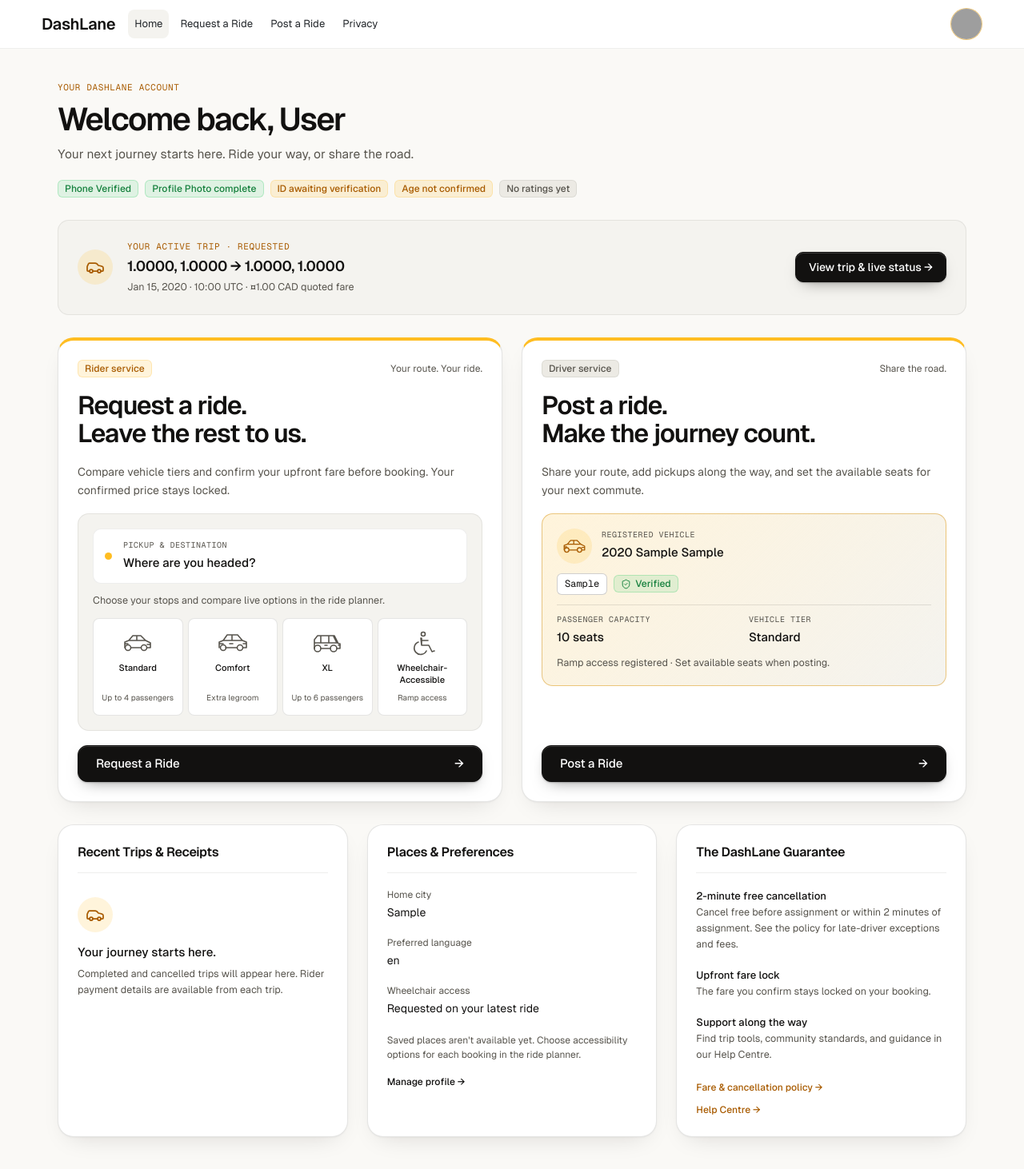
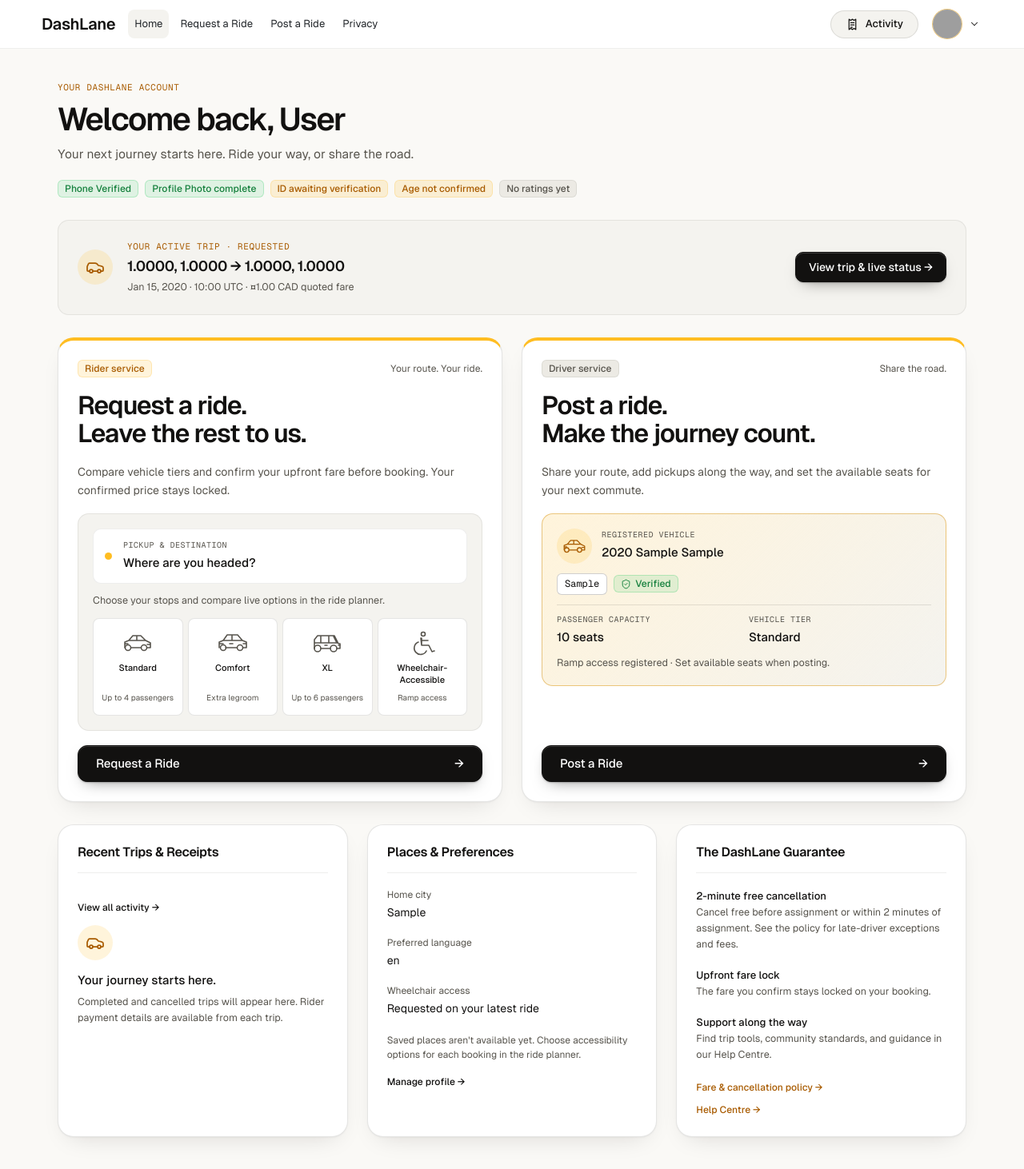
Before and after one commit to Saad5A/DashLane, an ASP.NET Core app: page / in a window 1280 px wide. Shown: the top 1462 px of the page at 80% size. Run offline with ASP.NET Core 8, Linux system fonts and the light colour scheme; the visitor is signed in with stand-in values (Sample User, id 1); tables that the repository leaves empty hold one stand-in row (values such as "Sample post"); style sheets or scripts are compiled from the project's sources; the project's own start-up code is not run, and a stand-in starts its controllers and pages; some libraries are stand-ins or nearby versions; grey boxes are pictures that could not be loaded.

Commit message:
feat(nav): add Activity pill, profile dropdown checklist with rotating chevron, and sign-out

```diff
--- a/Controllers/HomeController.cs
+++ b/Controllers/HomeController.cs
@@ -62,6 +62,29 @@ public class HomeController : Controller
 
     [HttpGet]
     public IActionResult Dashboard() => RedirectToActionPermanent(nameof(Index));
+
+    [Authorize]
+    [HttpGet]
+    [ResponseCache(Duration = 0, Location = ResponseCacheLocation.None, NoStore = true)]
+    public async Task<IActionResult> Activity()
+    {
+        var member = await CurrentMember();
+        var ct = HttpContext.RequestAborted;
+        var bookings = await _db.RideBookings.AsNoTracking()
+            .Where(r => r.RiderId == member.Id ||
+                (r.AssignedUtc != null && r.Driver != null && r.Driver.MemberId == member.Id))
+            .OrderByDescending(r => r.RequestedUtc).ToListAsync(ct);
+        var posted = await _db.PostedRides.AsNoTracking()
+            .Where(r => r.Driver.MemberId == member.Id)
+            .OrderByDescending(r => r.DepartureTime).ToListAsync(ct);
+        var trips = bookings.Select(r => new RecentTripItemViewModel(r.Id, r.RequestedUtc,
+                DashboardPlace(r.PickupLatitude, r.PickupLongitude), DashboardPlace(r.DestinationLatitude, r.DestinationLongitude),
+                r.RiderId == member.Id ? "Rider" : "Driver", r.Fare, r.Status.ToString(), false))
+            .Concat(posted.Select(r => new RecentTripItemViewModel(r.Id, r.DepartureTime,
+                r.OriginAddress, r.DestinationAddress, "Driver", r.EstimatedPricePerSeat, r.Status.ToString(), true)))
+            .OrderByDescending(r => r.Date).ToList();
+        return View(new ActivityViewModel(trips));
+    }
 
     private async Task<IActionResult> MemberHomeAsync(Member member)
     {
@@ -712,7 +735,7 @@ public class HomeController : Controller
     [ResponseCache(Duration = 0, Location = ResponseCacheLocation.None, NoStore = true)]
     public IActionResult Error()
     {
-        return View(new ErrorViewModel { RequestId = Activity.Current?.Id ?? HttpContext.TraceIdentifier });
+        return View(new ErrorViewModel { RequestId = System.Diagnostics.Activity.Current?.Id ?? HttpContext.TraceIdentifier });
     }
 
     private static readonly (string Action, string Label)[] SetupSteps =
--- /dev/null
+++ b/Models/ActivityViewModel.cs
@@ -0,0 +1,3 @@
+namespace DashLane.Models;
+
+public record ActivityViewModel(IReadOnlyList<RecentTripItemViewModel> Trips);
--- a/Views/Home/Dashboard.cshtml
+++ b/Views/Home/Dashboard.cshtml
@@ -102,6 +102,7 @@
     <div class="dash-snapshot">
         <section class="dash-card" aria-labelledby="recent-title">
             <h2 class="dash-section-title" id="recent-title">Recent Trips &amp; Receipts</h2>
+            <a class="dash-text-link" asp-controller="Home" asp-action="Activity">View all activity →</a>
             @if (Model.RecentTrips.Count == 0)
             {
                 <div class="dash-empty"><span class="dash-symbol" aria-hidden="true">@Icon.Get("car", 24)</span><h3>Your journey starts here.</h3><p>Completed and cancelled trips will appear here. Rider payment details are available from each trip.</p></div>
--- a/Views/Shared/_Layout.cshtml
+++ b/Views/Shared/_Layout.cshtml
@@ -7,10 +7,6 @@
     {
         navbarMember = await NavbarMembership.FindAsync(navbarMemberId);
     }
-    var navbarName = navbarMember?.FullName ?? User.Identity?.Name ?? "";
-    var navbarParts = navbarName.Split(' ', StringSplitOptions.RemoveEmptyEntries);
-    var navbarInitials = navbarParts.Length == 0 ? "?" :
-        string.Concat(navbarParts.Take(1).Concat(navbarParts.Length > 1 ? navbarParts.TakeLast(1) : Array.Empty<string>()).Select(p => p[..1])).ToUpperInvariant();
     var isHome = string.Equals(ViewContext.RouteData.Values["controller"]?.ToString(), "Home", StringComparison.OrdinalIgnoreCase) &&
         string.Equals(ViewContext.RouteData.Values["action"]?.ToString(), "Index", StringComparison.OrdinalIgnoreCase);
 }
@@ -51,16 +47,13 @@
                 </div>
                 @if (User.Identity?.IsAuthenticated == true)
                 {
-                    <a class="navbar-profile" asp-controller="Home" asp-action="Profile" title="Edit profile" aria-label="Edit your profile">
-                        @if (!string.IsNullOrWhiteSpace(navbarMember?.PhotoFileName))
-                        {
-                            <img src="@Url.Action("Photo", "Home")" alt="" width="40" height="40" />
-                        }
-                        else
-                        {
-                            <span aria-hidden="true">@navbarInitials</span>
-                        }
-                    </a>
+                    <div class="nav-account-cluster">
+                        <a class="nav-activity" asp-controller="Home" asp-action="Activity" aria-current="@(ViewContext.RouteData.Values["controller"]?.ToString() == "Home" && ViewContext.RouteData.Values["action"]?.ToString() == "Activity" ? "page" : null)">
+                            <svg width="17" height="17" viewBox="0 0 24 24" fill="none" stroke="currentColor" stroke-width="1.7" stroke-linecap="round" stroke-linejoin="round" aria-hidden="true"><path d="M6 3l3 2 3-2 3 2 3-2v18l-3-2-3 2-3-2-3 2V3Z" /><path d="M9 9h6M9 13h6M9 17h3" /></svg>
+                            <span>Activity</span>
+                        </a>
+                        <partial name="_ProfileMenu" model="@(navbarMember ?? new Member { FullName = User.Identity?.Name ?? "" })" />
+                    </div>
                 }
             </div>
         </nav>
--- /dev/null
+++ b/Views/Shared/_ProfileMenu.cshtml
@@ -0,0 +1,51 @@
+@model Member
+@{
+    var parts = Model.FullName.Split(' ', StringSplitOptions.RemoveEmptyEntries);
+    var initials = parts.Length == 0 ? "?" : string.Concat(parts[0][..1], parts.Length > 1 ? parts[^1][..1] : "").ToUpperInvariant();
+    var currentAction = ViewContext.RouteData.Values["action"]?.ToString();
+    var currentController = ViewContext.RouteData.Values["controller"]?.ToString();
+    var steps = new[]
+    {
+        ("About you", "AboutYou", Model.DateOfBirth.HasValue && !string.IsNullOrWhiteSpace(Model.LegalName)),
+        ("Profile", "Profile", Model.ProfileCompletedUtc.HasValue),
+        ("Phone", "Contact", Model.PhoneVerified),
+        ("Identity", "Identity", !string.IsNullOrWhiteSpace(Model.DocumentFileName)),
+        ("Review", "Review", Model.OnboardingCompletedUtc.HasValue)
+    };
+    var firstPending = Array.FindIndex(steps, step => !step.Item3);
+}
+<div class="dropdown dashlane-profile-menu">
+    <button class="profile-menu-trigger" id="profile-menu-trigger" type="button" data-bs-toggle="dropdown" aria-expanded="false" aria-controls="profile-menu-popover" aria-label="Open account menu">
+        <span class="navbar-profile">
+            @if (!string.IsNullOrWhiteSpace(Model.PhotoFileName))
+            {
+                <img src="@Url.Action("Photo", "Home")" alt="" width="38" height="38" />
+            }
+            else
+            {
+                <span aria-hidden="true">@initials</span>
+            }
+        </span>
+        @Icon.Get("chevron-down", 14, "profile-chevron")
+    </button>
+    <div class="dropdown-menu dropdown-menu-end profile-popover" id="profile-menu-popover" aria-labelledby="profile-menu-trigger">
+        <p class="profile-popover-title">Account &amp; setup</p>
+        <p class="profile-popover-subtitle">Edit your details and review your setup.</p>
+        @for (var i = 0; i < steps.Length; i++)
+        {
+            var (label, action, done) = steps[i];
+            var isCurrent = string.Equals(currentController, "Home", StringComparison.OrdinalIgnoreCase) &&
+                string.Equals(currentAction, action, StringComparison.OrdinalIgnoreCase);
+            var highlighted = isCurrent || (firstPending == i && !steps.Any(s => s.Item2 == currentAction));
+            <a class="dropdown-item profile-step @(highlighted ? "is-current" : "")" asp-controller="Home" asp-action="@action" aria-current="@(isCurrent ? "page" : null)">
+                <span class="profile-step-node @(done ? "is-done" : "")" aria-hidden="true">@if (done) { @Icon.Get("check", 13) } else { @(i + 1) }</span>
+                <span>@label</span><span class="profile-step-status">@(done ? "done" : "pending")</span>
+            </a>
+        }
+        <hr class="dropdown-divider my-2" />
+        <form asp-controller="Home" asp-action="SignOut" asp-antiforgery="false" method="post">
+            @Html.AntiForgeryToken()
+            <button class="dropdown-item profile-signout" type="submit">@Icon.Get("log-out", 17) <span>Sign out</span></button>
+        </form>
+    </div>
+</div>
--- a/wwwroot/css/site.css
+++ b/wwwroot/css/site.css
@@ -34,7 +34,7 @@ body {
   flex: 0 0 40px;
   width: 40px;
   height: 40px;
-  margin-left: 16px;
+  margin-left: 0;
   border-radius: 50%;
   border: 1px solid var(--accent-line, rgba(214, 140, 0, .45));
   background: var(--accent-soft, rgba(255, 176, 0, .14));
@@ -47,7 +47,65 @@ body {
 .navbar .navbar-profile:hover { color: var(--accent-ink, #1f1500); background: var(--accent-2, #ffcb52); }
 .navbar-profile:focus-visible { outline: 2px solid var(--accent-text, #a85b00); outline-offset: 3px; }
 @media (max-width: 575px) {
-  .navbar-profile { order: 2; }
+  .nav-account-cluster { order: 2; margin-left: auto; }
   .navbar-toggler { order: 3; }
   .navbar-collapse { order: 4; }
 }
+
+.nav-account-cluster {
+  --nav-surface: var(--surface, #ffffff);
+  --nav-soft: var(--surface-2, #f4f3ef);
+  --nav-ink: var(--text, #121110);
+  --nav-muted: var(--text-2, #57544d);
+  --nav-line: var(--line-2, rgba(20, 18, 12, .11));
+  --nav-gold: var(--accent-text, #a85b00);
+  --nav-gold-soft: var(--accent-soft, rgba(255, 176, 0, .14));
+  display: flex;
+  align-items: center;
+  gap: 14px;
+  flex-shrink: 0;
+  font: 14px var(--sans, "Geist", system-ui, sans-serif);
+}
+.navbar .nav-activity { display: inline-flex; align-items: center; gap: 8px; padding: 8px 18px; border-radius: 9999px; background: var(--nav-soft); color: var(--nav-ink); border: 1px solid var(--nav-line); text-decoration: none; white-space: nowrap; font-size: 13px; font-weight: 500; }
+.navbar .nav-activity:hover, .navbar .nav-activity[aria-current="page"] { background: var(--nav-gold-soft); border-color: var(--accent-line, rgba(214, 140, 0, .45)); }
+.profile-menu-trigger { display: inline-flex; align-items: center; gap: 8px; padding: 3px; border: 0; border-radius: 999px; background: transparent; color: var(--nav-ink); }
+.navbar .profile-menu-trigger .navbar-profile { width: 38px; height: 38px; flex-basis: 38px; }
+.profile-chevron { transition: transform .18s ease; }
+.profile-menu-trigger[aria-expanded="true"] .profile-chevron { transform: rotate(180deg); }
+.profile-menu-trigger:hover .navbar-profile { background: var(--accent-2, #ffcb52); }
+.profile-menu-trigger:focus-visible, .navbar .nav-activity:focus-visible { outline: 2px solid var(--nav-gold); outline-offset: 3px; }
+.dashlane-profile-menu .profile-popover { min-width: min(280px, calc(100vw - 24px)); max-width: calc(100vw - 24px); margin-top: 10px; padding: 12px; border: 1px solid var(--nav-line); border-radius: 16px; background: var(--nav-surface); color: var(--nav-ink); box-shadow: var(--edge, inset 0 1px 0 rgba(255, 255, 255, .9)), var(--lift, 0 1px 2px rgba(20, 18, 12, .04), 0 12px 32px -16px rgba(20, 18, 12, .18)); z-index: 1050; }
+.profile-popover-title { padding: 4px 8px; margin: 0; font-weight: 600; font-size: 14px; }
+.profile-popover-subtitle { padding: 0 8px 12px; margin: 0; color: var(--nav-muted); font-size: 12px; }
+.profile-popover .profile-step { display: flex; align-items: center; gap: 10px; padding: 9px 8px; border: 1px solid transparent; border-radius: 10px; font-size: 13px; color: var(--nav-ink); text-decoration: none; }
+.profile-step-node { display: inline-flex; align-items: center; justify-content: center; width: 25px; height: 25px; flex-shrink: 0; border: 1px solid var(--nav-line); border-radius: 50%; font-size: 11px; color: var(--nav-muted); }
+.profile-step-node.is-done { background: var(--ok-soft, rgba(34, 197, 94, .12)); color: var(--ok, #15803d); }
+.profile-popover .profile-step.is-current { background: var(--nav-gold-soft); }
+.profile-step.is-current .profile-step-node { color: var(--nav-gold); border-color: var(--accent-line, rgba(214, 140, 0, .45)); }
+.profile-step-status { margin-left: auto; color: var(--nav-muted); font-size: 11px; }
+.profile-popover .profile-step:hover, .profile-popover .profile-step:focus { background: var(--nav-soft); color: var(--nav-ink); }
+.profile-popover .dropdown-divider { border-color: var(--nav-line); opacity: 1; }
+.profile-popover .profile-signout { display: flex; align-items: center; gap: 10px; border-radius: 10px; padding: 11px 10px; font-size: 13px; color: var(--nav-ink); }
+.profile-popover .profile-signout:hover, .profile-popover .profile-signout:focus { background: var(--nav-soft); color: var(--nav-ink); }
+@media (max-width: 575px) { .nav-account-cluster { gap: 7px; } .navbar .nav-activity { padding: 8px 10px; gap: 5px; font-size: 12px; } .profile-menu-trigger { gap: 5px; } .navbar-toggler { padding-inline: 6px; margin-left: 6px; } }
+@media (prefers-reduced-motion: reduce) { .profile-chevron { transition: none; } }
+
+.activity-page { padding: 36px 0; }
+.activity-back { display: inline-flex; align-items: center; gap: 8px; font-size: 13px; margin-bottom: 26px; }
+.activity-page h1 { font-size: clamp(28px, 4vw, 40px); letter-spacing: -.045em; font-weight: 600; margin: 10px 0; }
+.activity-page header > p:last-child { color: var(--text-2); max-width: 640px; }
+.activity-count { margin-top: 26px; font-size: 12px; color: var(--text-2); }
+.activity-list { display: grid; gap: 12px; margin-top: 14px; }
+.activity-trip, .activity-empty { padding: 24px; border: 1px solid var(--line-2); border-radius: var(--r-lg); background: var(--surface); box-shadow: var(--edge), var(--lift); }
+.activity-trip { display: flex; justify-content: space-between; gap: 24px; }
+.activity-trip-main { min-width: 0; }
+.activity-trip h2 { font-size: 17px; line-height: 1.4; margin: 8px 0 12px; font-weight: 600; overflow-wrap: anywhere; }
+.activity-meta { font-size: 12px; color: var(--text-2); }
+.activity-trip-details { text-align: right; flex-shrink: 0; display: flex; flex-direction: column; align-items: flex-end; gap: 5px; }
+.activity-trip-details strong { font-size: 20px; font-variant-numeric: tabular-nums; }
+.activity-trip-details small { color: var(--text-2); font-size: 11px; }
+.activity-trip-details a { color: var(--accent-text); font-size: 12px; margin-top: 8px; }
+.activity-empty { margin-top: 28px; display: grid; justify-items: start; gap: 16px; }
+.activity-empty h2 { font-size: 22px; }
+.activity-empty p { color: var(--text-2); }
+@media (max-width: 575px) { .activity-trip { flex-direction: column; gap: 14px; padding: 20px; } .activity-trip-details { text-align: left; align-items: flex-start; } }
```
Also changed, not shown: Views/Home/Activity.cshtml (added, +33 -0 lines).
